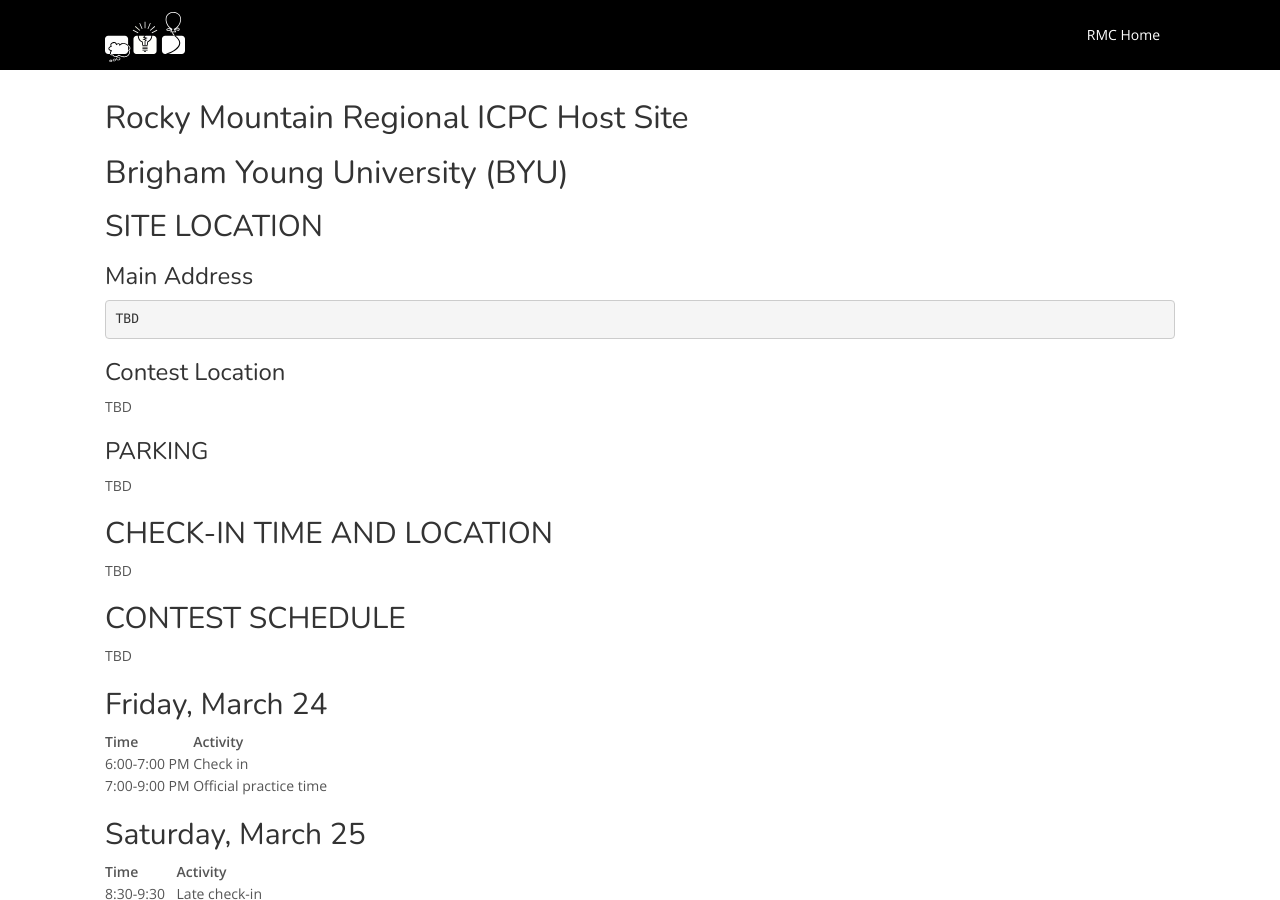
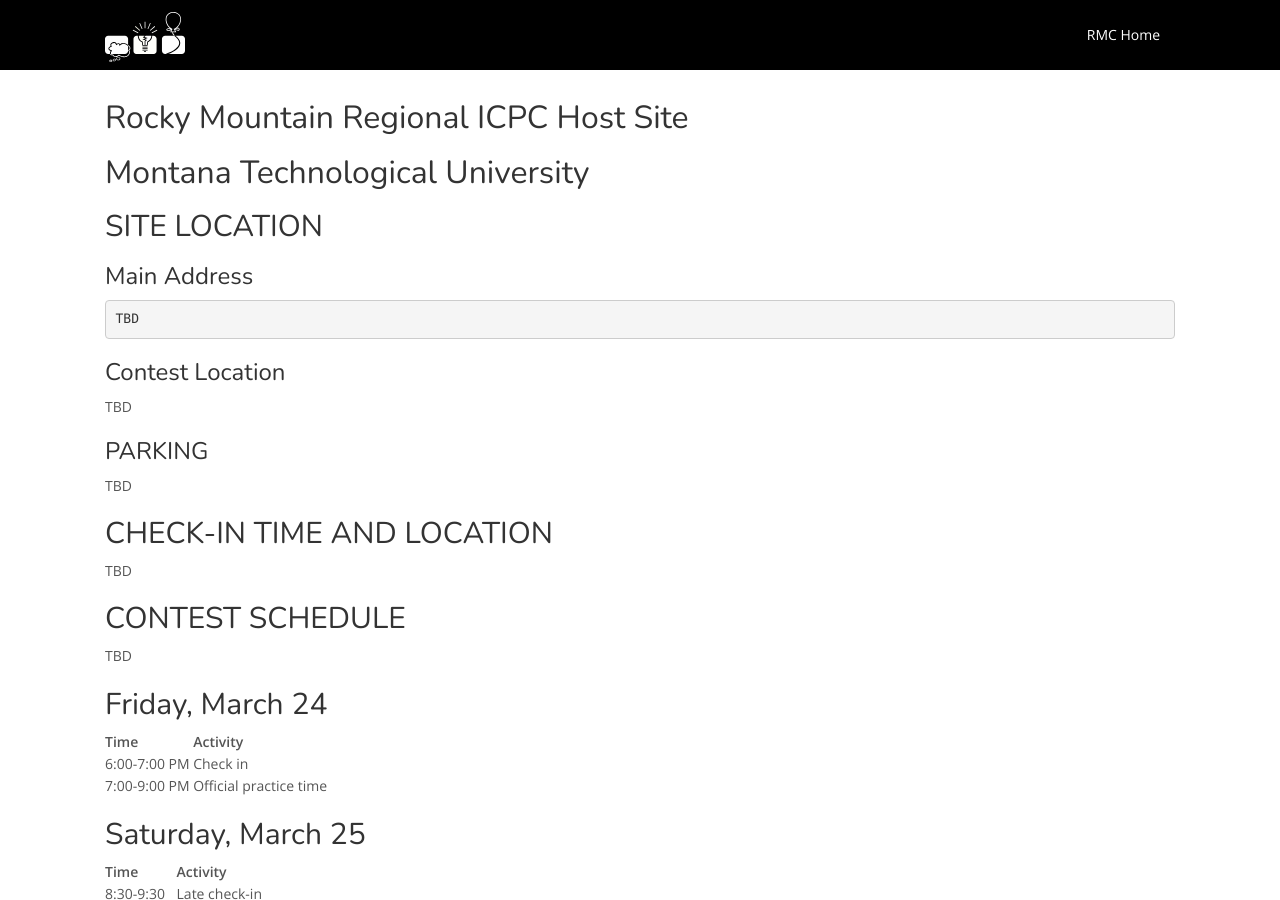
Before and after one commit to icpc/na-rocky-mountain-web, a Jekyll site: the page built from docs/mt/index.md, in a window 1280 px wide and 900 px high. Built offline with Jekyll 4.4.1, drawn with Linux system fonts in a browser that asks for light colours; nearby versions of some CDN libraries; our own code applies the rules of GitHub Pages for plain Markdown files.

Commit message:
Update index.md

```diff
--- a/docs/mt/index.md
+++ b/docs/mt/index.md
@@ -1,6 +1,6 @@
 # Rocky Mountain Regional ICPC Host Site
 
-# Brigham Young University (BYU)
+# Montana Technological University
 
 ## SITE LOCATION
 
```
